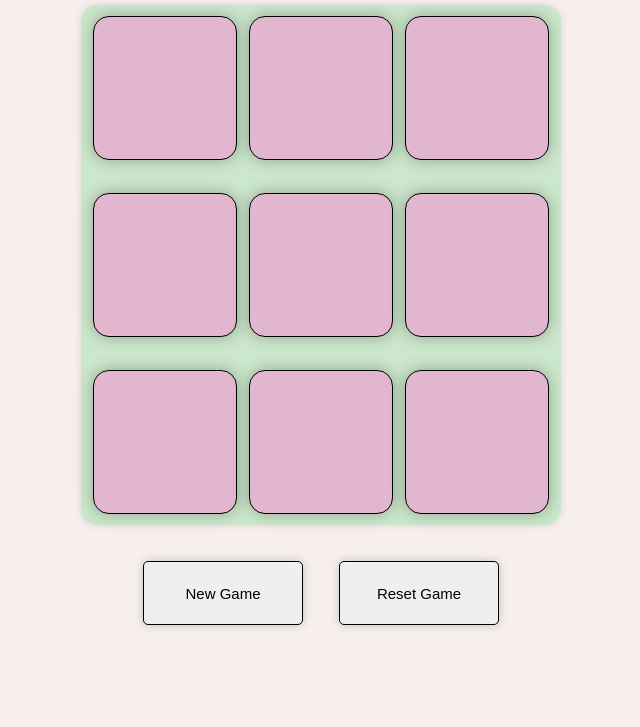
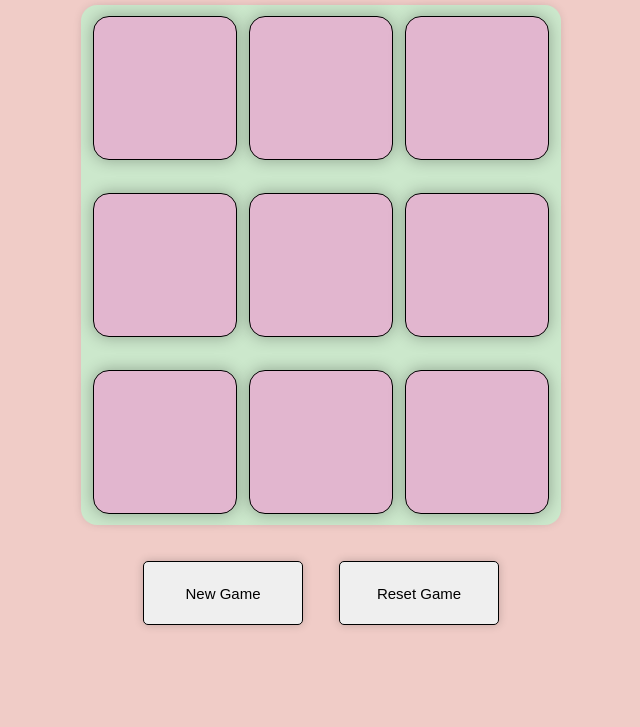
Before and after one commit to archangel2006/Tic-Tac-Toe, a plain HTML site: page index.html in a window 1280 px wide. Shown: the part 73-800 px from the top of the page, without its empty margins (319-959 px from the left). Drawn offline with Linux system fonts and the light colour scheme.

Commit message:
initial commit

```diff
--- a/style.css
+++ b/style.css
@@ -4,7 +4,7 @@
 }
 
 body{
-    background-color: #F6EFEE;
+    background-color: #f0ccc7;
     text-align: center;}
 
 .container{
```
